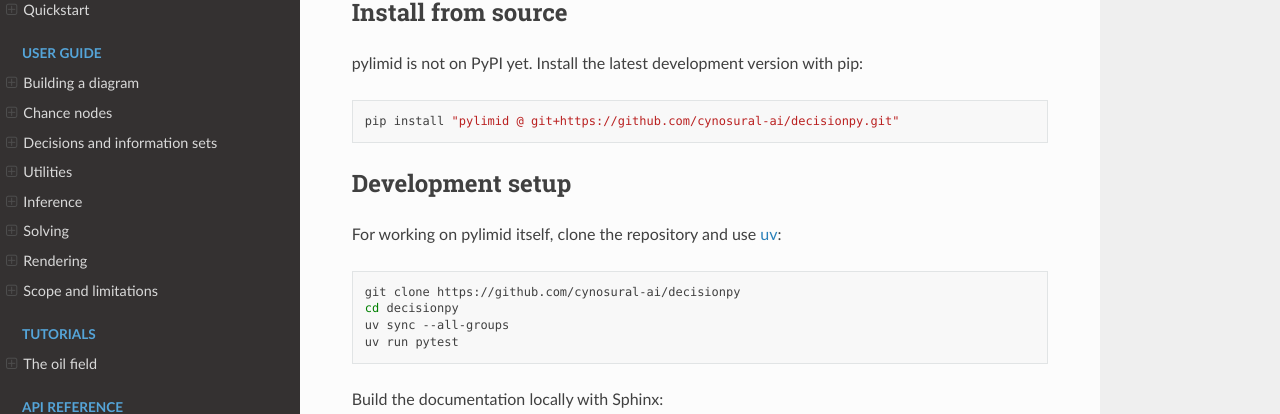
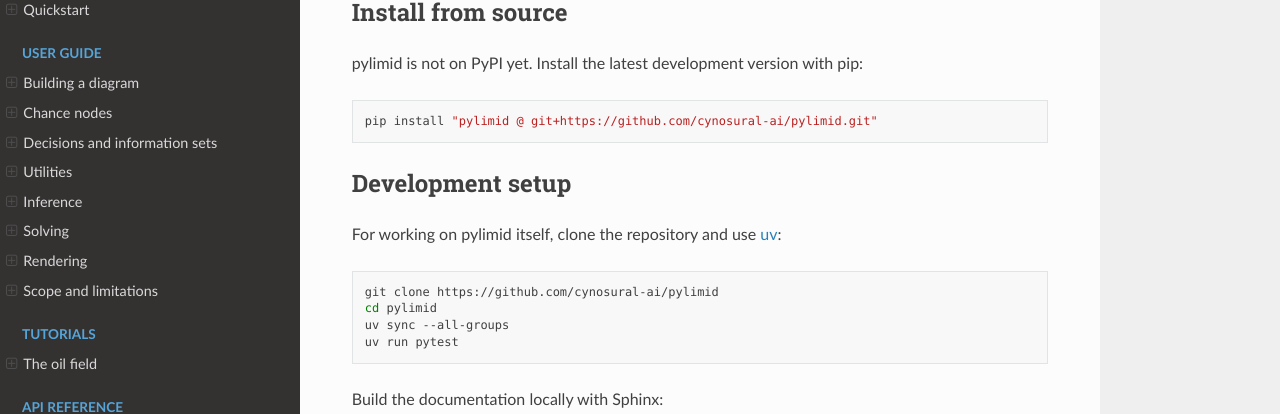
Before and after one commit to cynosural-ai/pylimid, a Sphinx documentation site: the page built from docs/getting_started/installation.md, in a window 1280 px wide and 1373 px high. Shown: the part 292-706 px from the top of the window. Built offline with Sphinx 7.4.7 and the Read the Docs theme 3.1.0, drawn with Linux system fonts in a browser that asks for light colours.

Commit message:
docs: update installation URLs after the repository rename

````diff
--- a/docs/getting_started/installation.md
+++ b/docs/getting_started/installation.md
@@ -9,7 +9,7 @@
 pylimid is not on PyPI yet. Install the latest development version with pip:
 
 ```bash
-pip install "pylimid @ git+https://github.com/cynosural-ai/decisionpy.git"
+pip install "pylimid @ git+https://github.com/cynosural-ai/pylimid.git"
 ```
 
 ## Development setup
@@ -17,8 +17,8 @@
 For working on pylimid itself, clone the repository and use [uv](https://docs.astral.sh/uv/):
 
 ```bash
-git clone https://github.com/cynosural-ai/decisionpy
-cd decisionpy
+git clone https://github.com/cynosural-ai/pylimid
+cd pylimid
 uv sync --all-groups
 uv run pytest
 ```
````
